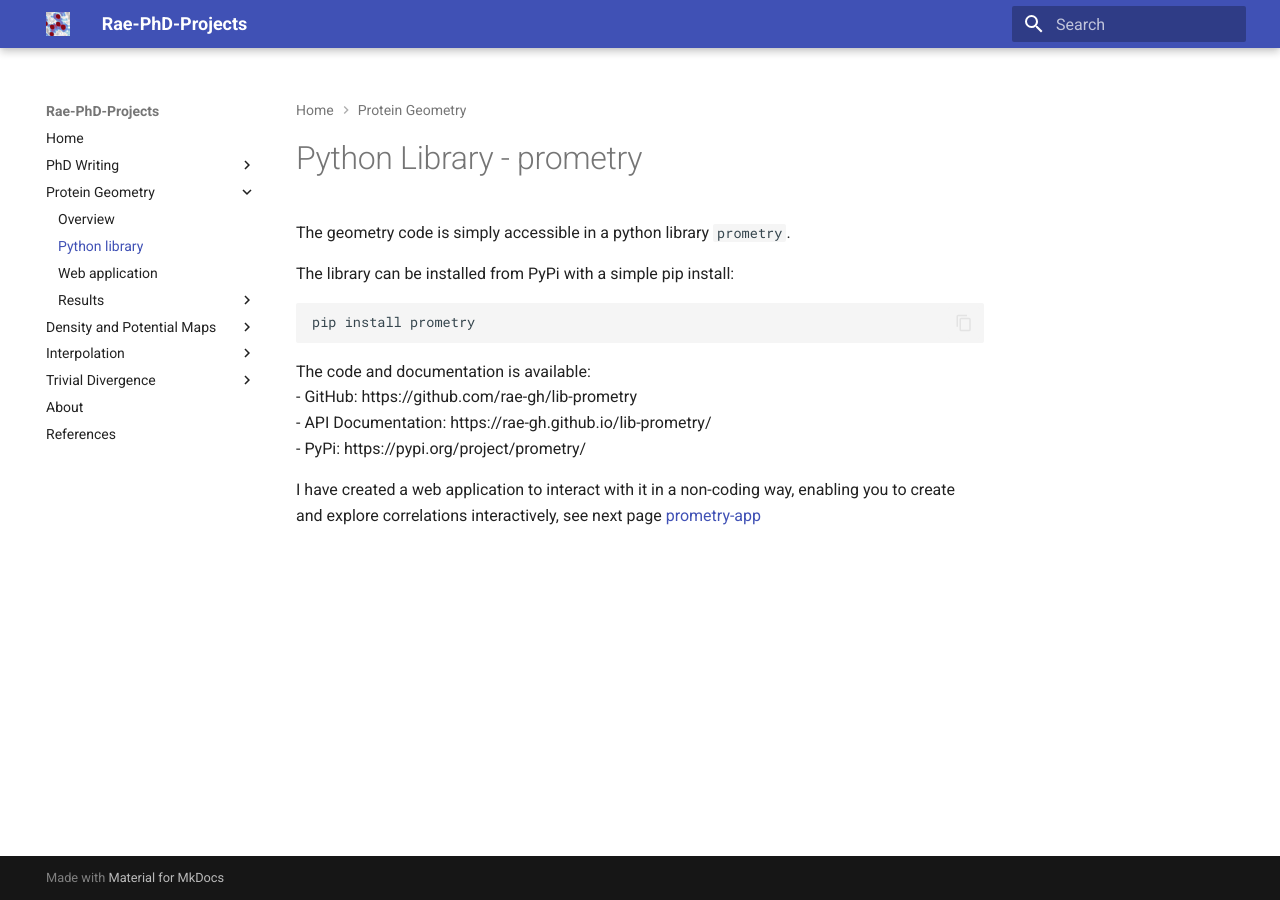
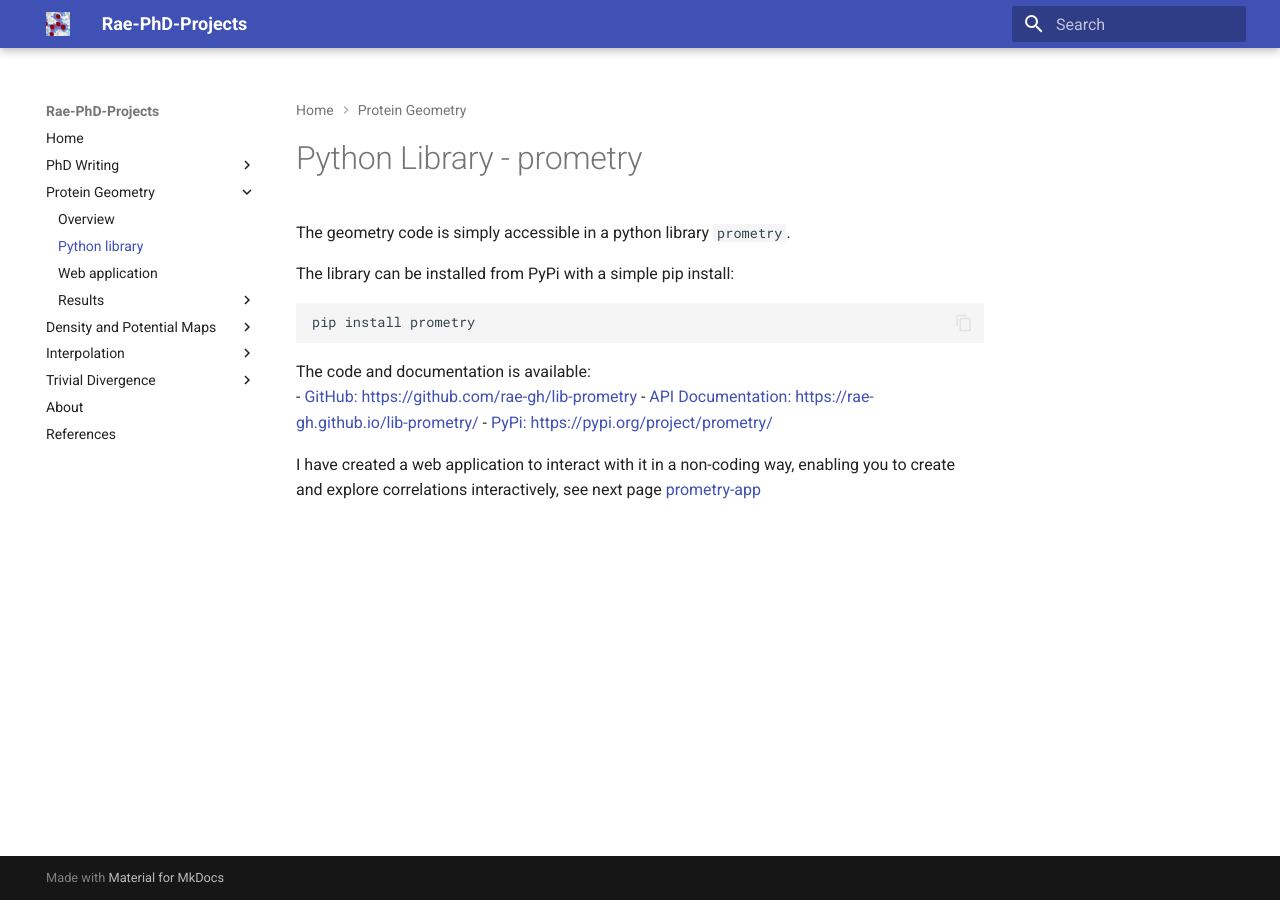
Before and after one commit to rae-gh/rae, an MkDocs documentation site: the page built from docs/geometry/py-lib.md, in a window 1280 px wide. Built offline with MkDocs 1.6.1 and Material for MkDocs 9.7.7, drawn with Linux system fonts in a browser that asks for light colours; some of the changed lines change nothing that is shown.

Commit message:
Added links for lib docs

````diff
--- a/docs/geometry/py-lib.md
+++ b/docs/geometry/py-lib.md
@@ -8,9 +8,9 @@ pip install prometry
 ```
 
 The code and documentation is available:
-- GitHub: https://github.com/rae-gh/lib-prometry
-- API Documentation: https://rae-gh.github.io/lib-prometry/
-- PyPi: https://pypi.org/project/prometry/
+-  [GitHub: https://github.com/rae-gh/lib-prometry](https://github.com/rae-gh/lib-prometry)
+-  [API Documentation: https://rae-gh.github.io/lib-prometry/](https://rae-gh.github.io/lib-prometry/)
+-  [PyPi: https://pypi.org/project/prometry/](https://pypi.org/project/prometry/)
 
 I have created a web application to interact with it in a non-coding way,
 enabling you to create and explore correlations interactively,
````
